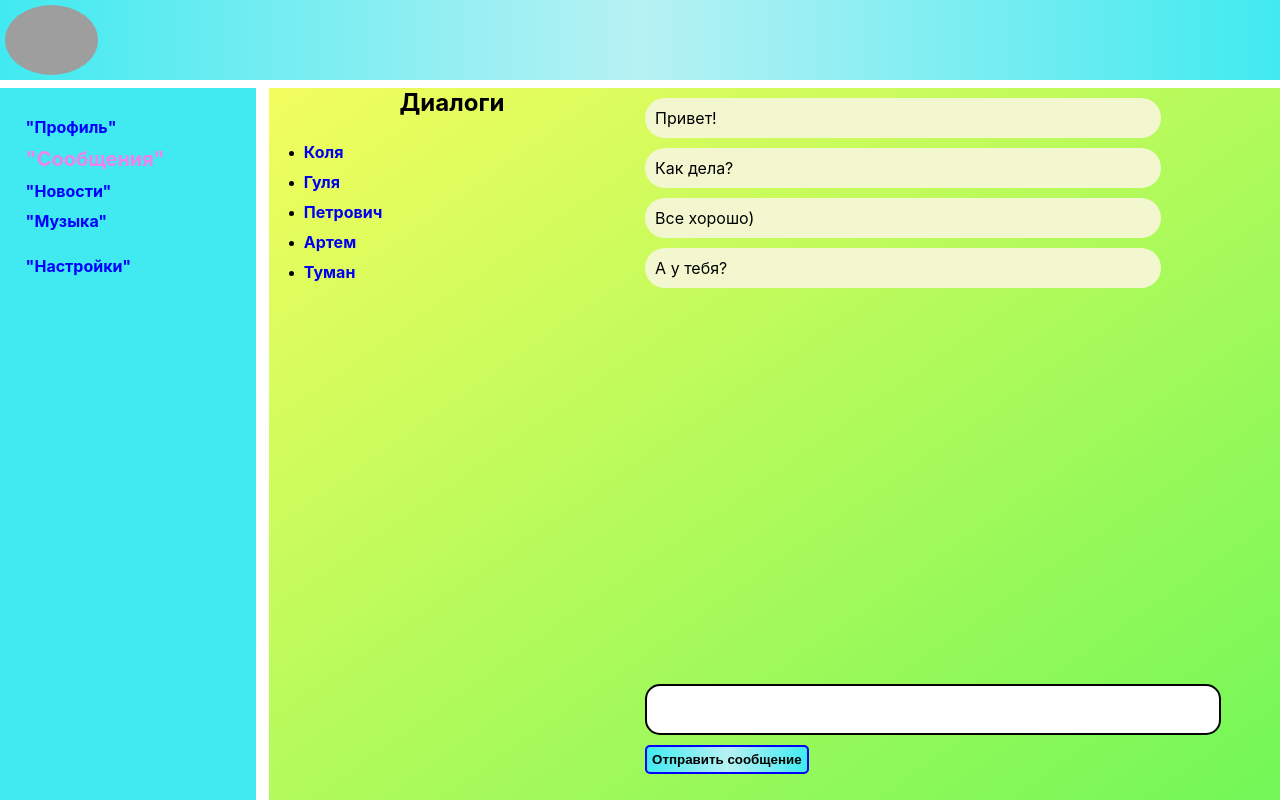
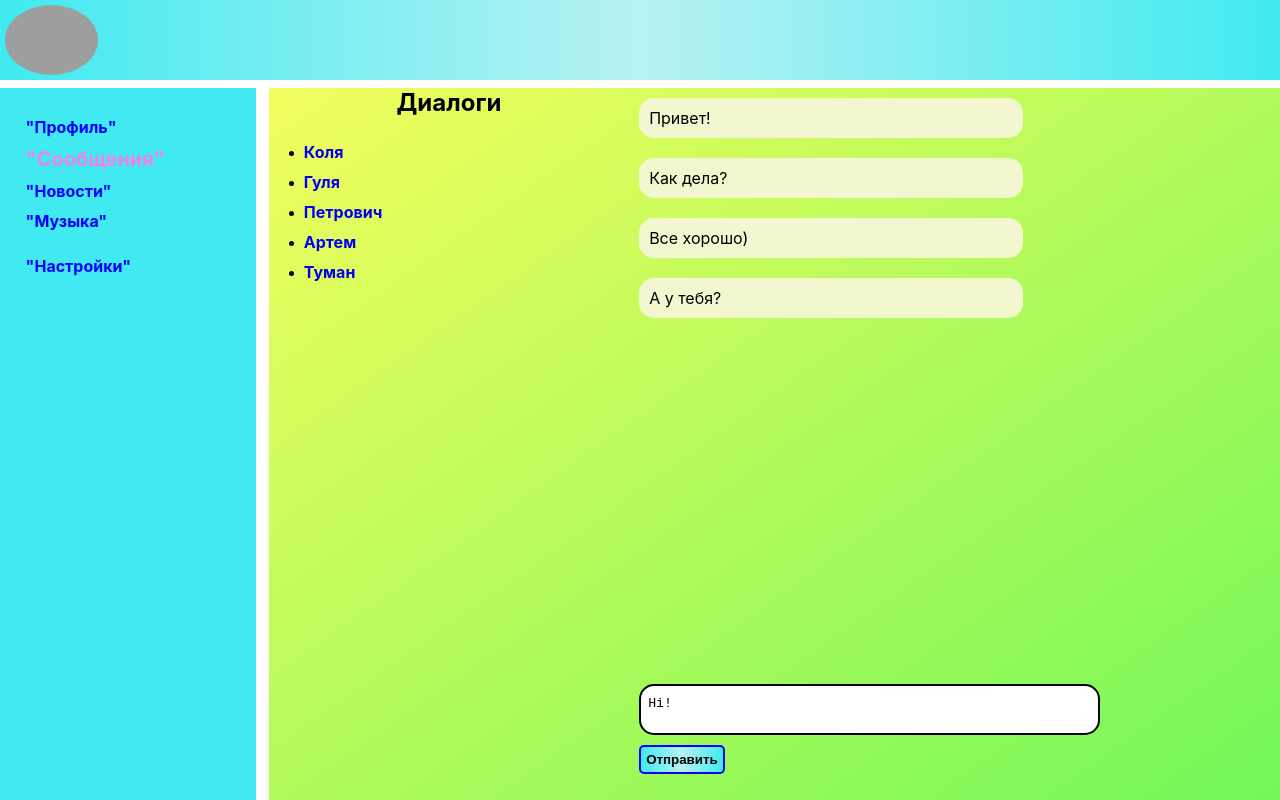
Before and after one commit to NikSol-ru/React_app, a React (Create React App) app: page /dialogs in a window 1280 px wide. Built offline with nearby package versions, Linux system fonts and the light colour scheme; grey boxes are pictures that could not be loaded.

Commit message:
add function reducer

```diff
--- a/src/App.js
+++ b/src/App.js
@@ -20,7 +20,7 @@ const App = (props) => {
               data={props.state.postsPage}
               dispatch={props.dispatch} />} />
           <Route path='/dialogs/*' element={<Dialogs
-            data={props.state.dialogsPage} />} />
+            data={props.state.dialogsPage} dispatch={props.dispatch} />} />
           <Route path='/music' element={<Music />} />
           <Route path='/news' element={<News />} />
           <Route path='/setting' element={<Setting />} />
--- a/src/components/Main/Dialogs/AddedMessage/AddedMessage.jsx
+++ b/src/components/Main/Dialogs/AddedMessage/AddedMessage.jsx
@@ -1,21 +1,36 @@
 import React from "react";
+import {
+  addMessageActionCreator,
+  updateNewMessageTextActionCreator,
+} from "../../../../redux/state";
 import c from "./AddedMessage.module.css";
 
-const AddedMessage = () => {
+const AddedMessage = (props) => {
   const newMessageElement = React.createRef();
 
   const addMessage = () => {
-    console.log(newMessageElement.current.value);
+    props.dispatch(addMessageActionCreator(newMessageElement.current.value));
     newMessageElement.current.value = "";
+  };
+
+  const onMessageChange = () => {
+    props.dispatch(
+      updateNewMessageTextActionCreator(newMessageElement.current.value)
+    );
   };
 
   return (
     <div className={c.inputMessage}>
       <div className={c.textareaWrap}>
-        <textarea className={c.textarea} ref={newMessageElement}></textarea>
+        <textarea
+          value={props.newMessageText}
+          className={c.textarea}
+          ref={newMessageElement}
+          onChange={onMessageChange}
+        ></textarea>
       </div>
       <button className={c.messageSend} onClick={addMessage}>
-        Отправить сообщение
+        Отправить
       </button>
     </div>
   );
--- a/src/components/Main/Dialogs/AddedMessage/AddedMessage.module.css
+++ b/src/components/Main/Dialogs/AddedMessage/AddedMessage.module.css
@@ -6,6 +6,7 @@
 }
 
 .textareaWrap {
+  width: 80%;
   margin-bottom: 10px;
   min-height: 30px;
   padding: 5px;
--- a/src/components/Main/Dialogs/Dialogs.jsx
+++ b/src/components/Main/Dialogs/Dialogs.jsx
@@ -16,7 +16,10 @@ const Dialogs = (props) => {
         {props.data.messagesData.map((item) => (
           <Message message={item.message}></Message>
         ))}
-        <AddedMessage></AddedMessage>
+        <AddedMessage
+          dispatch={props.dispatch}
+          newMessageText={props.data.newMessageText}
+        ></AddedMessage>
       </div>
     </div>
   );
--- a/src/components/Main/Dialogs/Dialogs.module.css
+++ b/src/components/Main/Dialogs/Dialogs.module.css
@@ -8,11 +8,13 @@
 }
 
 .dialogs_items {
-  flex-grow: 1;
+  flex-grow: 2;
 }
 
 .messages {
   flex-grow: 2;
   max-height: 63vh;
-  overflow-y: auto;
+  overflow-y: scroll;
+  display: flex;
+  flex-direction: column;
 }
--- a/src/components/Main/Dialogs/Message/Message.module.css
+++ b/src/components/Main/Dialogs/Message/Message.module.css
@@ -1,8 +1,10 @@
 .message {
-  width: 80%;
-  min-height: 30px;
+  width: 30vw;
+  height: auto;
   padding: 10px;
   margin: 10px;
   background-color: rgb(243, 247, 207);
-  border-radius: 30px;
+  border-radius: 15px;
+  word-wrap: break-word;
+  overflow: visible;
 }
--- a/src/components/Main/Profile/MyPostsBlock/InputPost/InputPost.jsx
+++ b/src/components/Main/Profile/MyPostsBlock/InputPost/InputPost.jsx
@@ -2,7 +2,7 @@ import React from "react";
 import {
   addPostActionCreator,
   updateNewPostTextActionCreator,
-} from "../../../../../state/state";
+} from "../../../../../redux/state";
 import c from "./InputPost.module.css";
 
 const InputPost = (props) => {
--- a/src/index.js
+++ b/src/index.js
@@ -1,4 +1,4 @@
-import store from "./state/state";
+import store from "./redux/state";
 import './index.css';
 import React from 'react';
 import ReactDOM from 'react-dom/client';
--- /dev/null
+++ b/src/redux/dialogs-reducer.js
@@ -0,0 +1,20 @@
+const ADD_MESSAGE = "ADD-MESSAGE",
+    UPDATE_NEW_MESSAGE_TEXT = "UPDATE-NEW-MESSAGE-TEXT";
+
+export const dialogsReducer = (state, action) => {
+    // eslint-disable-next-line default-case
+    switch (action.type) {
+        case ADD_MESSAGE:
+            let newMessage = {
+                id: state.messagesData.length + 1,
+                message: state.newMessageText
+            };
+            state.messagesData.push(newMessage);
+            state.newMessageText = '';
+            break;
+        case UPDATE_NEW_MESSAGE_TEXT:
+            state.newMessageText = action.message;
+            break;
+    }
+    return state;
+};
--- /dev/null
+++ b/src/redux/profile-reducer.js
@@ -0,0 +1,23 @@
+const ADD_POST = "ADD-POST",
+    UPDATE_NEW_POST_TEXT = "UPDATE-NEW-POST-TEXT";
+
+
+export const profileReducer = (state, action) => {
+
+    // eslint-disable-next-line default-case
+    switch (action.type) {
+        case ADD_POST:
+            let newPost = {
+                id: state.postsData.length + 1,
+                post: state.newText,
+                likesCount: 0
+            };
+            state.postsData.push(newPost);
+            state.newText = '';
+            break;
+        case UPDATE_NEW_POST_TEXT:
+            state.newText = action.text;
+            break;
+    }
+    return state;
+};
--- a/src/state/state.js
+++ b/src/redux/state.js
@@ -1,5 +1,11 @@
+import { profileReducer } from "./profile-reducer";
+import { dialogsReducer } from "./dialogs-reducer";
+
+/* eslint-disable default-case */
 const ADD_POST = "ADD-POST",
-    UPDATE_NEW_POST_TEXT = "UPDATE-NEW-POST-TEXT";
+    UPDATE_NEW_POST_TEXT = "UPDATE-NEW-POST-TEXT",
+    ADD_MESSAGE = "ADD-MESSAGE",
+    UPDATE_NEW_MESSAGE_TEXT = "UPDATE-NEW-MESSAGE-TEXT";
 
 
 let store = {
@@ -27,7 +33,8 @@ let store = {
                 { id: 2, message: "Как дела?" },
                 { id: 3, message: "Все хорошо)" },
                 { id: 4, message: "А у тебя?" },
-            ]
+            ],
+            newMessageText: 'Hi!',
         }
     },
 
@@ -42,27 +49,20 @@ let store = {
     },
 
     dispatch (action) {
-        if (action.type === 'ADD-POST') {
-            let newPost = {
-                id: this._state.postsPage.postsData.length + 1,
-                post: this._state.postsPage.newText,
-                likesCount: 0
-            };
-            this._state.postsPage.postsData.push(newPost);
-            this._callSubscriber(this._state);
-            this._state.postsPage.newText = '';
+        this._state.postsPage = profileReducer(this._state.postsPage, action);
+        this._state.dialogsPage = dialogsReducer(this._state.dialogsPage, action);
+        this._callSubscriber(this._state);
+    }
 
-        } else if (action.type === 'UPDATE-NEW-POST-TEXT') {
-            this._state.postsPage.newText = action.text;
-            this._callSubscriber(this._state);
-        }
-    }
 }
 
 export const addPostActionCreator = () => ({ type: ADD_POST });
 
 export const updateNewPostTextActionCreator = (newText) => ({ type: UPDATE_NEW_POST_TEXT, text: newText });
 
+export const addMessageActionCreator = () => ({ type: ADD_MESSAGE });
+
+export const updateNewMessageTextActionCreator = (newMessageText) => ({ type: UPDATE_NEW_MESSAGE_TEXT, message: newMessageText })
 
 export default store;
 window.store = store;
```
